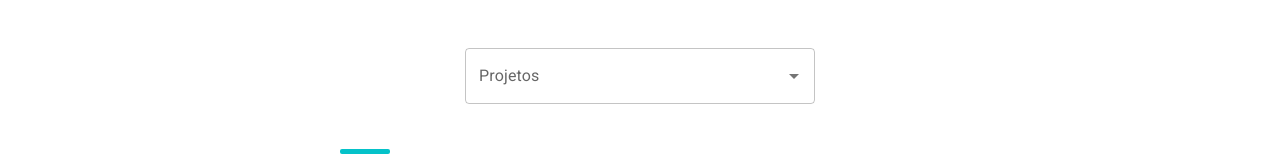
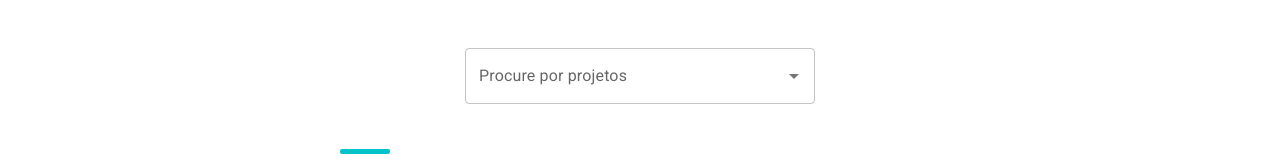
Before and after one commit to matheuspergoli/portfolio, a React (Vite) app: page /sobre/projetos in a window 1280 px wide. Shown: the part 127-283 px from the top of the page. Built offline with nearby package versions, Linux system fonts and the light colour scheme.

Commit message:
Mudando texto caso não encontre projeto e label

```diff
--- a/src/Components/Projetos/Projeto.tsx
+++ b/src/Components/Projetos/Projeto.tsx
@@ -197,11 +197,12 @@ function Projeto() {
     <>
       <Autocomplete
       disablePortal
+      noOptionsText={'Nada encontrado'}
       inputValue={inputValue}
       onInputChange={(event, newInputValue) => setInputValue(newInputValue)}
       options={options}
       sx={{ maxWidth: 350, margin: '50px auto 0 auto' }}
-      renderInput={(params) => <TextField {...params} label='Projetos' />} />
+      renderInput={(params) => <TextField {...params} label='Procure por projetos' />} />
 
       {projetoSelecionado && projetoSelecionado.map((projeto) => (
         <Container key={projeto.nome}>
--- a/src/Components/Projetos/VerMais.tsx
+++ b/src/Components/Projetos/VerMais.tsx
@@ -95,11 +95,12 @@ function VerMais() {
     <>
       <Autocomplete
       disablePortal
+      noOptionsText={'Nada encontrado'}
       inputValue={inputValue}
       onInputChange={(event, newInputValue) => setInputValue(newInputValue)}
       options={options}
       sx={{ maxWidth: 350, margin: '50px auto 0 auto' }}
-      renderInput={(params) => <TextField {...params} label='Projetos' />} />
+      renderInput={(params) => <TextField {...params} label='Procure por projetos' />} />
 
       {projetoSelecionado && projetoSelecionado.map((projeto) => (
         <Container key={projeto.nome}>
```
